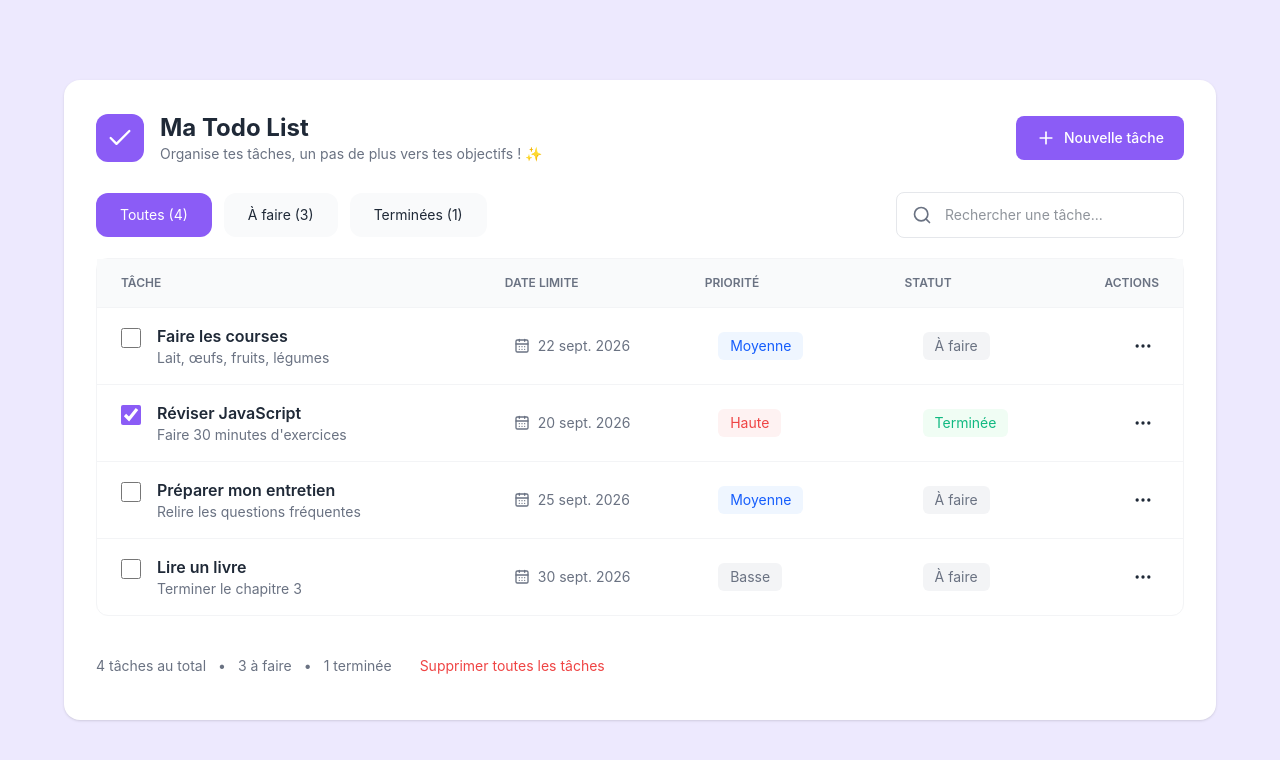
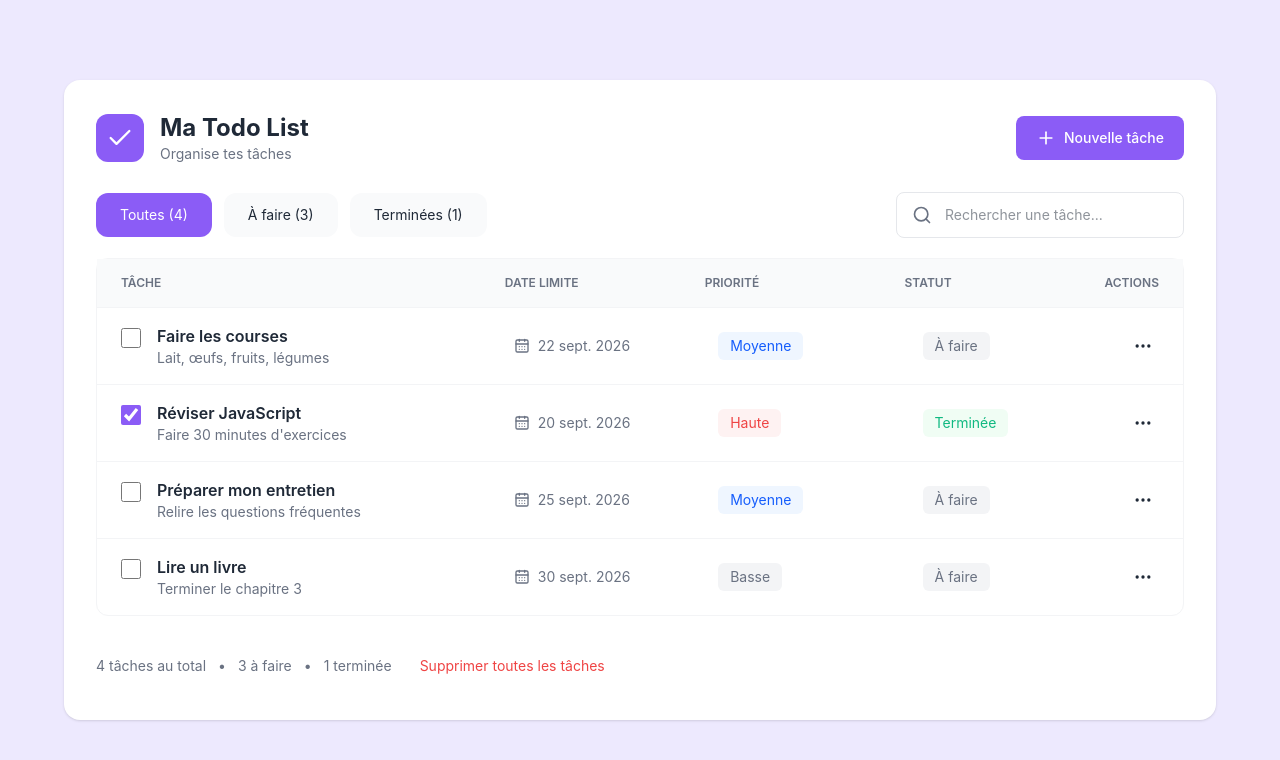
Before and after one commit to marouatouti/todo-app, a website: page index .html in a window 1280 px wide. Drawn offline with nearby package versions, Linux system fonts and the light colour scheme.

Commit message:
style: update header and generated css

```diff
--- a/index .html
+++ b/index .html
@@ -34,7 +34,7 @@
                         </h1>
 
                         <p class="text-xs text-gray-500 sm:text-sm">
-                            Organise tes tâches, un pas de plus vers tes objectifs ! ✨
+                            Organise tes tâches
                         </p>
                     </div>
 
```
Also changed, not shown: css/output.css.
